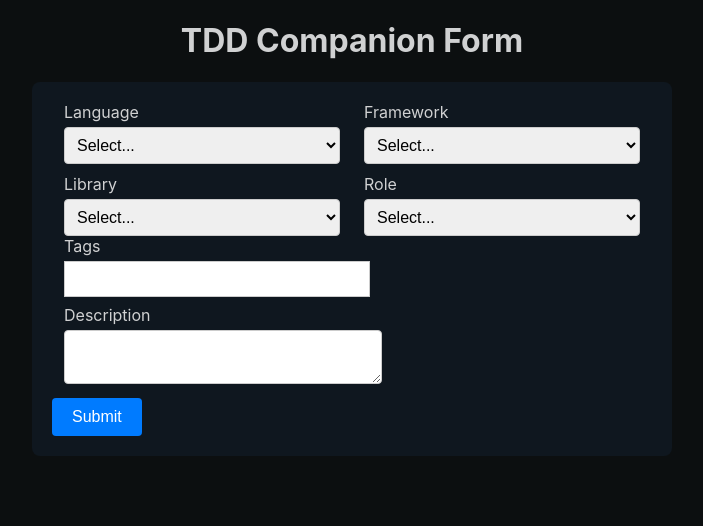
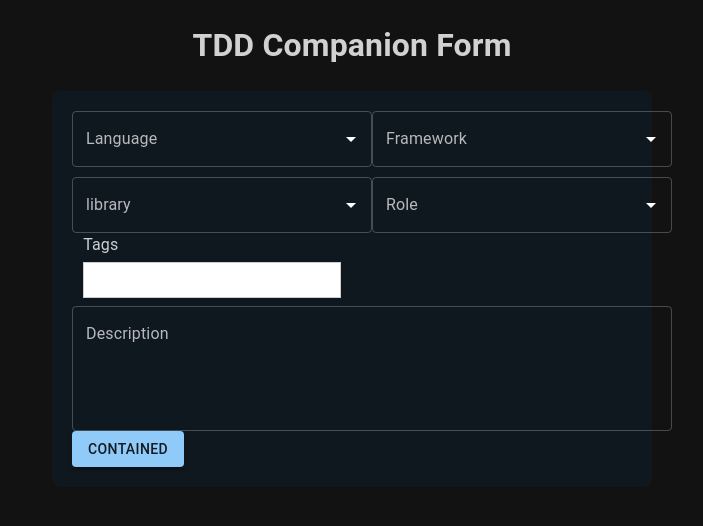
Before and after one commit to ehsanexe/tdd-companion, a React (Create React App) app: page / in a window 1280 px wide. Shown: the top 526 px of the page, without its empty margins (288-991 px from the left). Built offline with nearby package versions, Linux system fonts and the light colour scheme.

Commit message:
update package.json, App.js and src/Component/Form/index.jsx

```diff
--- a/package.json
+++ b/package.json
@@ -3,7 +3,10 @@
   "version": "0.1.0",
   "private": true,
   "dependencies": {
+    "@emotion/react": "^11.11.4",
+    "@emotion/styled": "^11.11.5",
     "@google/generative-ai": "^0.12.0",
+    "@mui/material": "^5.15.20",
     "@testing-library/jest-dom": "^5.17.0",
     "@testing-library/react": "^13.4.0",
     "@testing-library/user-event": "^13.5.0",
--- a/src/App.js
+++ b/src/App.js
@@ -1,14 +1,24 @@
+import { CssBaseline, ThemeProvider, createTheme } from "@mui/material";
 import "./App.css";
 import Form from "./Component/Form";
 
+const darkTheme = createTheme({
+  palette: {
+    mode: "dark",
+  },
+});
+
 function App() {
   return (
+    <ThemeProvider theme={darkTheme}>
+      <CssBaseline />
       <div className="App">
         <header className="App-header">
           <h1>TDD Companion Form</h1>
           <Form />
         </header>
       </div>
+    </ThemeProvider>
   );
 }
 
--- a/src/Component/Form/index.jsx
+++ b/src/Component/Form/index.jsx
@@ -1,18 +1,22 @@
-import React from "react";
+import React, { useState } from "react";
 import { useForm } from "react-hook-form";
 import "./index.css";
 import TagsInput from "../TagInput";
+import { Autocomplete, Button, TextField } from "@mui/material";
 
 const Form = () => {
   const {
     register,
     setValue,
     handleSubmit,
-    formState: {errors}
+    formState: { errors },
   } = useForm();
 
+  const [output, setOutput] = useState("");
+
   const onSubmit = (data) => {
-    console.log({data})
+    console.log({ data });
+    // setOutput
   };
 
   const languages = [
@@ -169,69 +173,67 @@ const Form = () => {
     <form className="tech-form" onSubmit={handleSubmit(onSubmit)}>
       <div className="dropdown-container">
         <div className="form-row">
-            <div className="form-group">
-              <label htmlFor="language">Language</label>
-              <select
+          <div>
+            <Autocomplete
+              disablePortal
               id="language"
+              options={languages}
+              sx={{ width: 300 }}
+              renderInput={(params) => (
+                <TextField
+                  {...params}
                   {...register("language", { required: true })}
-              >
-                <option value="">Select...</option>
-                {languages.map((language) => (
-                  <option key={language} value={language}>
-                    {language}
-                  </option>
-                ))}
-              </select>
-              {errors.language && <p>This field is required</p>}
+                  label="Language"
+                />
+              )}
+            />
           </div>
-
-            <div className="form-group">
-              <label htmlFor="framework">Framework</label>
-              <select
-                id="framework"
-                {...register("framework", { required: true })}
-              >
-                <option value="">Select...</option>
-                {frameworks.map((framework) => (
-                  <option key={framework} value={framework}>
-                    {framework}
-                  </option>
-                ))}
-              </select>
-              {errors.framework && <p>This field is required</p>}
+          <div>
+            <Autocomplete
+              disablePortal
+              id="Framework"
+              options={frameworks}
+              sx={{ width: 300 }}
+              renderInput={(params) => (
+                <TextField
+                  {...params}
+                  {...register("Framework", { required: true })}
+                  label="Framework"
+                />
+              )}
+            />
           </div>
         </div>
         <div className="form-row">
-            <div className="form-group">
-              <label htmlFor="library">Library</label>
-              <select
+          <div>
+            <Autocomplete
+              disablePortal
               id="library"
-                {...register("library", { required: true, })}
-              >
-                <option value="">Select...</option>
-                {libraries.map((library) => (
-                  <option key={library} value={library}>
-                    {library}
-                  </option>
-                ))}
-              </select>
-              {errors.library && <p>This field is required</p>}
+              options={libraries}
+              sx={{ width: 300 }}
+              renderInput={(params) => (
+                <TextField
+                  {...params}
+                  {...register("library", { required: true })}
+                  label="library"
+                />
+              )}
+            />
           </div>
-
-            <div className="form-group">
-              <label htmlFor="role">Role</label>
-              <select
-                id="role"
-                {...register("role", { required: true })}
-              >
-                <option value="">Select...</option>
-                {roles.map((role) => (
-                  <option key={role} value={role}>
-                    {role}
-                  </option>
-                ))}
-              </select>
-              {errors.role && <p>This field is required</p>}
+          <div>
+            <Autocomplete
+              disablePortal
+              id="Role"
+              options={roles}
+              sx={{ width: 300 }}
+              renderInput={(params) => (
+                <TextField
+                  {...params}
+                  {...register("Role", { required: true })}
+                  label="Role"
+                />
+              )}
+            />
           </div>
         </div>
       </div>
@@ -241,16 +243,19 @@ const Form = () => {
         <TagsInput onChange={handleTagsChange} setValue={setValue} />
       </div>
 
-        <div className="form-group">
-          <label htmlFor="description">Description</label>
-          <textarea
+      <div>
+        <TextField
           id="description"
+          label="Description"
+          multiline
+          rows={4}
+          sx={{ width: 600 }}
           {...register("description", { required: true })}
         />
         {errors.description && <p>This field is required</p>}
       </div>
 
-        <button type="submit">Submit</button>
+      <Button variant="contained" type="submit">Contained</Button>
     </form>
   );
 };
```
Lines whose indentation alone changed are shown as unchanged.
